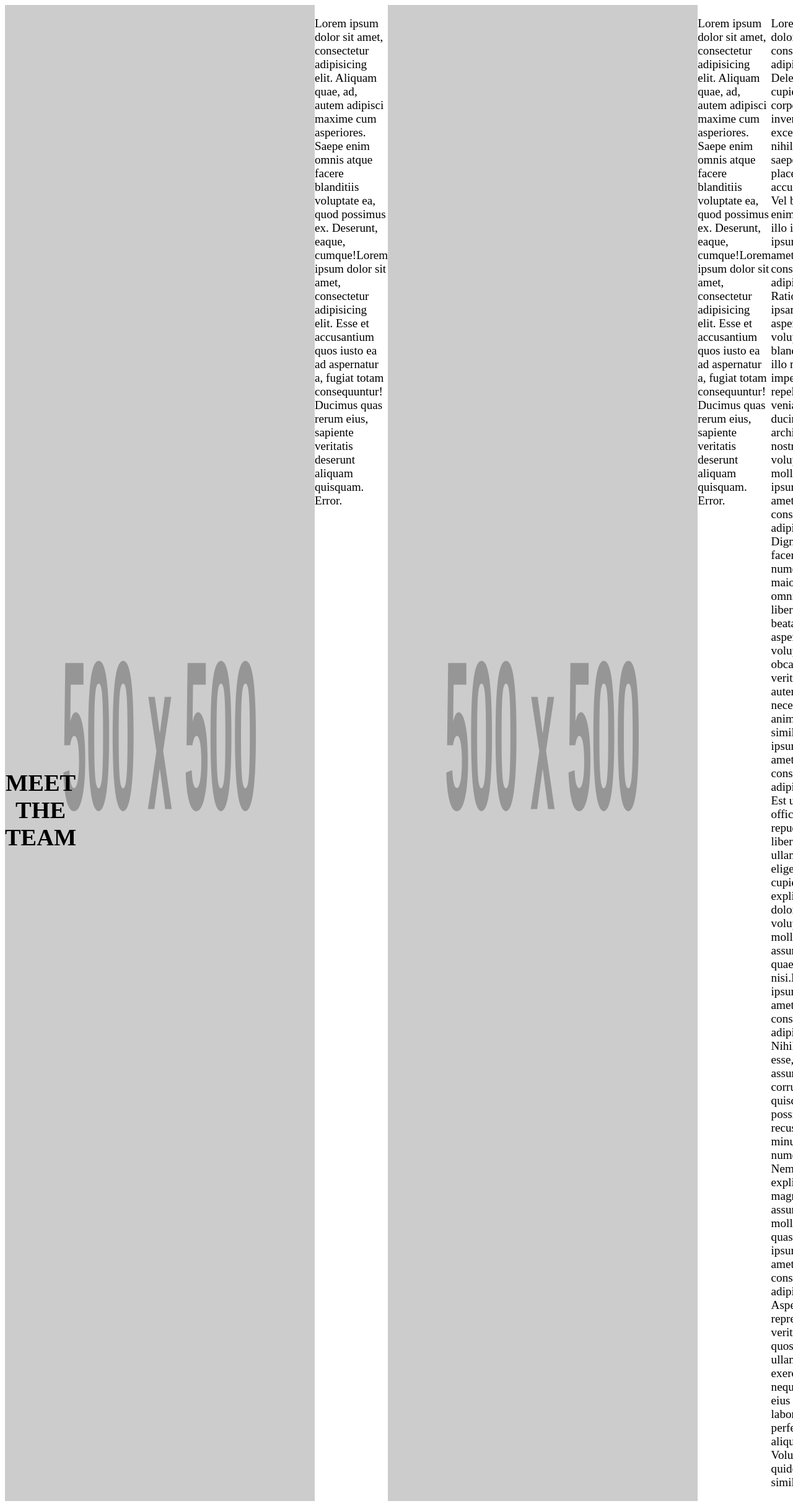
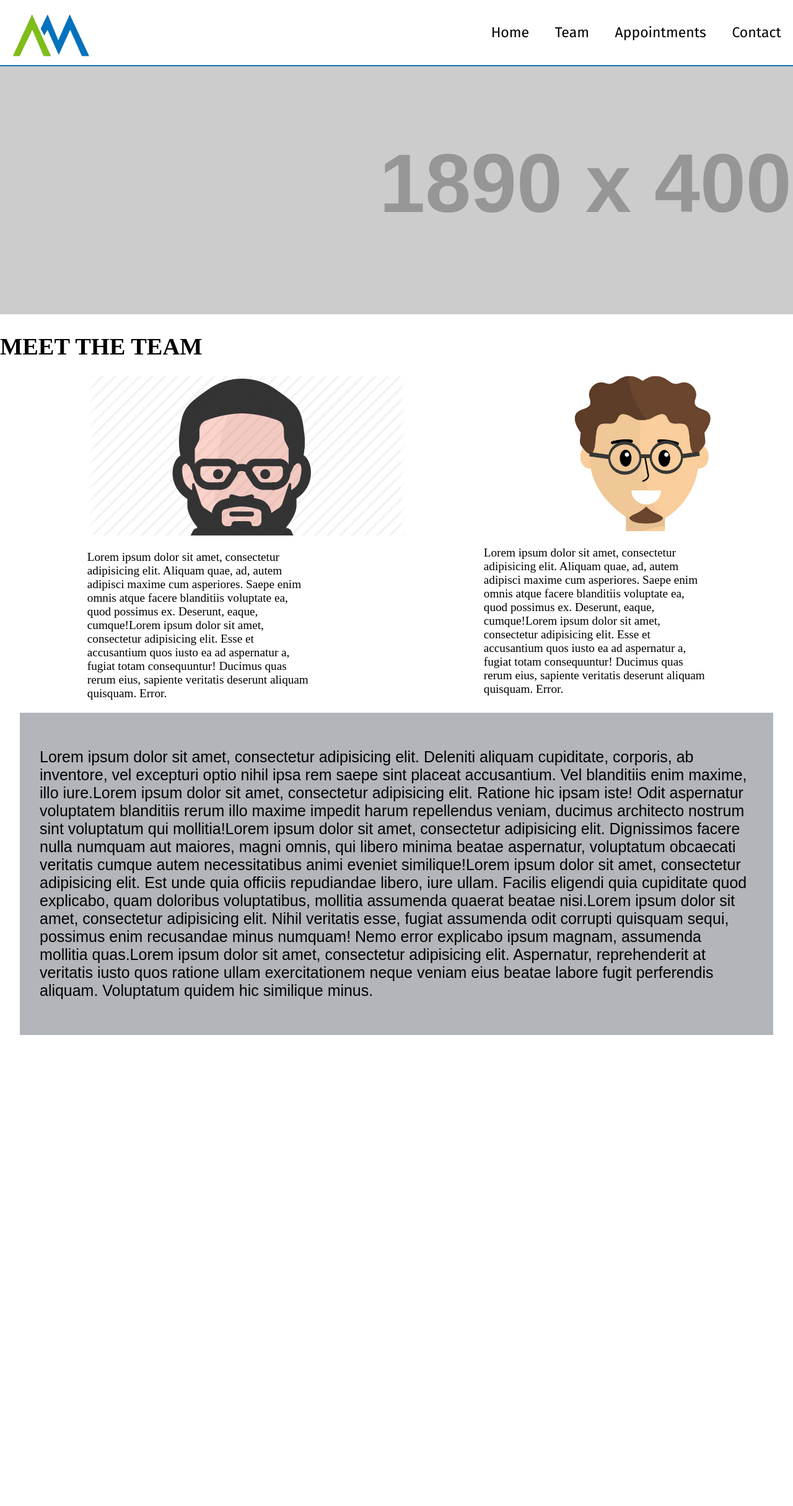
Before and after one commit to Jasmineb0112/Client-Project, a PHP site: page /team.php in a window 1280 px wide; the page is wider, and only the part inside the window is pictured. Shown: that part at 62% size. After the commit the page ends 1670 px from the top of that part, so only its background shows below. Run offline with PHP 8.4, Linux system fonts and the light colour scheme; grey boxes labelled with a size stand in for pictures from a placeholder-image service; some libraries are stand-ins or nearby versions.

Commit message:
added the images for the team page and I change the html and the css so it can look ok

```diff
--- a/css/index.css
+++ b/css/index.css
@@ -1,12 +1,12 @@
-body{
+body {
+    margin: 0;
     font-size: 1.2em;
-    color: black;
-    display: flex;
 }
 .top {
-    background-color: rgba(56, 56, 56, 0.32);
+    background-color: rgb(255, 255, 255);
     text-align: right;
-    padding:1.5em;
+    padding:1em;
+    border-bottom: 2px solid rgb(6,119,189);
 }
 ul  {
 list-style: none;
@@ -18,55 +18,69 @@ ul > li {
 ul> li> a {
     text-decoration: none;
     color: black;
-    font-size: 1.3em;
-    padding-left: 20px;
-
+    font-size: 1.2em;
+    padding-left: 1.6em;
+    font-family: 'Fira Sans', sans-serif;
 
 }
-img {
-    max-width: 100%;
+.box {
+    width: 90%;
+    justify-content: space-around;
+    justify-content: center;
+    font-size: 1.3em;
+     font-family: 'Raleway', sans-serif;
+    background-color: rgba(116, 121, 128, 0.55);
+    padding: 1.3em;
+}
+.tax {
+    font-family: 'Raleway', sans-serif;
+    font-size: 1.8em;
+    padding-top: 10%;
 }
 .flex-container {
     display: flex;
     justify-content: center;
+    justify-content: space-around;
 }
 .flex {
     flex: wrap;
-    width: 40%;
+
     flex: flex-start;
+}
+.float {
+    float: left;
+    max-width: 50%;
+}
+.contact {
+    width: 50%;
 }
 .sixty {
     width: 60%;
-    flex: wrap;
+}
+.fifty {
+    width: 28%;
+    justify-content: space-around;
+    text-align: center;
 }
 .thirds {
-    width 30%;
-    flex: wrap;
+    width: 20%;
+    justify-content: space-around;
+    text-align: center;
 }
-
+.three {
+    width: 25%;
+    justify-content: space-around;
+    text-align: center;
+}
+.left {
+    text-align: left;
+}
+.right {
+    text-align: right;
+}
 .forty {
     width: 30%;
-    flex: wrap;
 }
-
-.container {
-    position: relative;
-    text-align: center;
-    color: black;
-}
-.centered {
-    position: absolute;
-    top: 50%;
-    left: 50%;
-}
-.parallax {
-    background-image: url(<img src="http://placehold.it/1890x400" alt="replace me">);
-    background-attachment: fixed;
-  background-position: center;
-  background-repeat: no-repeat;
-  background-size: cover;
-}
-
 button {
     background-color: rgb(17, 177, 183);
     border: none;
--- a/team.php
+++ b/team.php
@@ -4,27 +4,45 @@
     <meta charset="UTF-8">
     <title> Team</title>
         <link rel="stylesheet" href="css/index.css">
+        <link href="https://fonts.googleapis.com/css?family=Fira+Sans" rel="stylesheet">
 
 </head>
 <body>
+   <div class="top">
+          <img class="float" src="imgs/logo-2.jpg" alt="" width="128" height="76">
+           <ul>
+            <li><a href="index.php">Home</a></li>
+              <li><a href="team.php">Team</a></li>
+           <li><a href="appointment.php">Appointments</a></li>
+           <li><a href="contact.php">Contact</a></li>
+           </ul>
+    </div>
     <!-- Image will be a cartoon of the TEAM-->
       <!-- the image is for the appoinment and the team page, the h1 is going on top of the image -->
-  <div class="container parallax">
+ <img src="http://placehold.it/1890x400" alt="replace me">
+                 <h1>MEET THE TEAM</h1>
 
-           <div class="centered">
-                 <h1>MEET THE TEAM</h1>
-            </div>
 
+<!-- Pictures are cartoons of team-->
+<div class="flex-container">
+     <div class="fifty">
+        <img src="imgs/john-temp.png" alt="">
+
+             <p class="left">Lorem ipsum dolor sit amet, consectetur adipisicing elit. Aliquam quae, ad, autem adipisci maxime cum asperiores. Saepe enim omnis atque facere blanditiis voluptate ea, quod possimus ex. Deserunt, eaque, cumque!Lorem ipsum dolor sit amet, consectetur adipisicing elit. Esse et accusantium quos iusto ea ad aspernatur a, fugiat totam consequuntur! Ducimus quas rerum eius, sapiente veritatis deserunt aliquam quisquam. Error.</p>
      </div>
-<!-- Pictures are cartoons of team-->
- <img src="http://placehold.it/500x500" alt="replace me">
-<p>Lorem ipsum dolor sit amet, consectetur adipisicing elit. Aliquam quae, ad, autem adipisci maxime cum asperiores. Saepe enim omnis atque facere blanditiis voluptate ea, quod possimus ex. Deserunt, eaque, cumque!Lorem ipsum dolor sit amet, consectetur adipisicing elit. Esse et accusantium quos iusto ea ad aspernatur a, fugiat totam consequuntur! Ducimus quas rerum eius, sapiente veritatis deserunt aliquam quisquam. Error.</p>
 
-<img src="http://placehold.it/500x500" alt="replace me">
-<p>Lorem ipsum dolor sit amet, consectetur adipisicing elit. Aliquam quae, ad, autem adipisci maxime cum asperiores. Saepe enim omnis atque facere blanditiis voluptate ea, quod possimus ex. Deserunt, eaque, cumque!Lorem ipsum dolor sit amet, consectetur adipisicing elit. Esse et accusantium quos iusto ea ad aspernatur a, fugiat totam consequuntur! Ducimus quas rerum eius, sapiente veritatis deserunt aliquam quisquam. Error.</p>
+    <div class="fifty">
+       <img src="imgs/frank-temp.jpg" alt="">
 
+        <p class="left">Lorem ipsum dolor sit amet, consectetur adipisicing elit. Aliquam quae, ad, autem adipisci maxime cum asperiores. Saepe enim omnis atque facere blanditiis voluptate ea, quod possimus ex. Deserunt, eaque, cumque!Lorem ipsum dolor sit amet, consectetur adipisicing elit. Esse et accusantium quos iusto ea ad aspernatur a, fugiat totam consequuntur! Ducimus quas rerum eius, sapiente veritatis deserunt aliquam quisquam. Error.</p>
+    </div>
+    </div>
 <!--just going to be text -->
-<p>Lorem ipsum dolor sit amet, consectetur adipisicing elit. Deleniti aliquam cupiditate, corporis, ab inventore, vel excepturi optio nihil ipsa rem saepe sint placeat accusantium. Vel blanditiis enim maxime, illo iure.Lorem ipsum dolor sit amet, consectetur adipisicing elit. Ratione hic ipsam iste! Odit aspernatur voluptatem blanditiis rerum illo maxime impedit harum repellendus veniam, ducimus architecto nostrum sint voluptatum qui mollitia!Lorem ipsum dolor sit amet, consectetur adipisicing elit. Dignissimos facere nulla numquam aut maiores, magni omnis, qui libero minima beatae aspernatur, voluptatum obcaecati veritatis cumque autem necessitatibus animi eveniet similique!Lorem ipsum dolor sit amet, consectetur adipisicing elit. Est unde quia officiis repudiandae libero, iure ullam. Facilis eligendi quia cupiditate quod explicabo, quam doloribus voluptatibus, mollitia assumenda quaerat beatae nisi.Lorem ipsum dolor sit amet, consectetur adipisicing elit. Nihil veritatis esse, fugiat assumenda odit corrupti quisquam sequi, possimus enim recusandae minus numquam! Nemo error explicabo ipsum magnam, assumenda mollitia quas.Lorem ipsum dolor sit amet, consectetur adipisicing elit. Aspernatur, reprehenderit at veritatis iusto quos ratione ullam exercitationem neque veniam eius beatae labore fugit perferendis aliquam. Voluptatum quidem hic similique minus.</p>
+<div class="flex-container">
+    <div class="box">
+        <p>Lorem ipsum dolor sit amet, consectetur adipisicing elit. Deleniti aliquam cupiditate, corporis, ab inventore, vel excepturi optio nihil ipsa rem saepe sint placeat accusantium. Vel blanditiis enim maxime, illo iure.Lorem ipsum dolor sit amet, consectetur adipisicing elit. Ratione hic ipsam iste! Odit aspernatur voluptatem blanditiis rerum illo maxime impedit harum repellendus veniam, ducimus architecto nostrum sint voluptatum qui mollitia!Lorem ipsum dolor sit amet, consectetur adipisicing elit. Dignissimos facere nulla numquam aut maiores, magni omnis, qui libero minima beatae aspernatur, voluptatum obcaecati veritatis cumque autem necessitatibus animi eveniet similique!Lorem ipsum dolor sit amet, consectetur adipisicing elit. Est unde quia officiis repudiandae libero, iure ullam. Facilis eligendi quia cupiditate quod explicabo, quam doloribus voluptatibus, mollitia assumenda quaerat beatae nisi.Lorem ipsum dolor sit amet, consectetur adipisicing elit. Nihil veritatis esse, fugiat assumenda odit corrupti quisquam sequi, possimus enim recusandae minus numquam! Nemo error explicabo ipsum magnam, assumenda mollitia quas.Lorem ipsum dolor sit amet, consectetur adipisicing elit. Aspernatur, reprehenderit at veritatis iusto quos ratione ullam exercitationem neque veniam eius beatae labore fugit perferendis aliquam. Voluptatum quidem hic similique minus.</p>
+    </div>
+</div>
 </body>
 
 </html>
```
Also changed, not shown: appointment.php (+22 -3 lines), contact.php (+21 -4 lines), index.php (+74 -33 lines), imgs/frank-temp.jpg (added), imgs/home-temp.jpg (added), imgs/john-temp.png (added).
